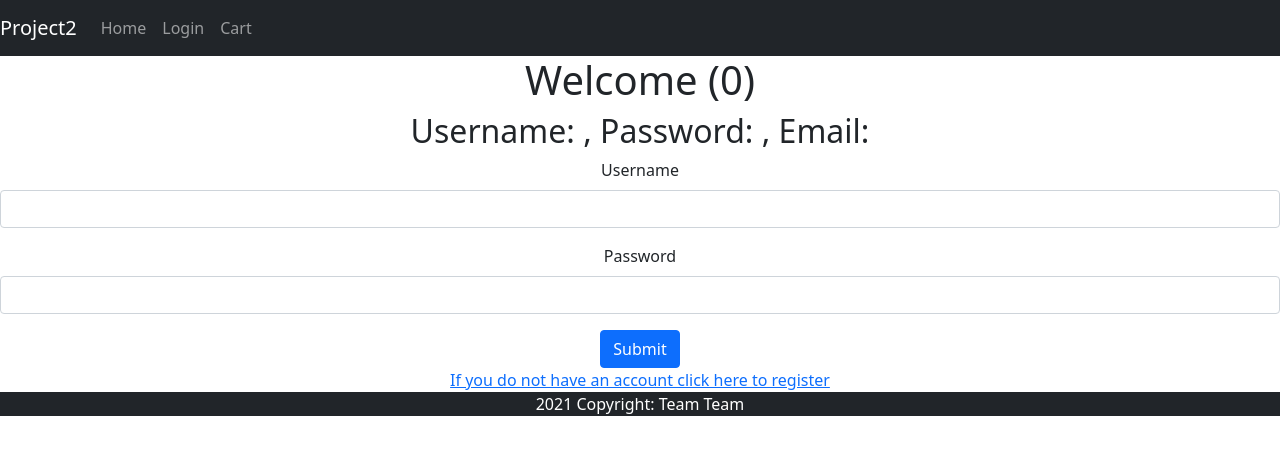
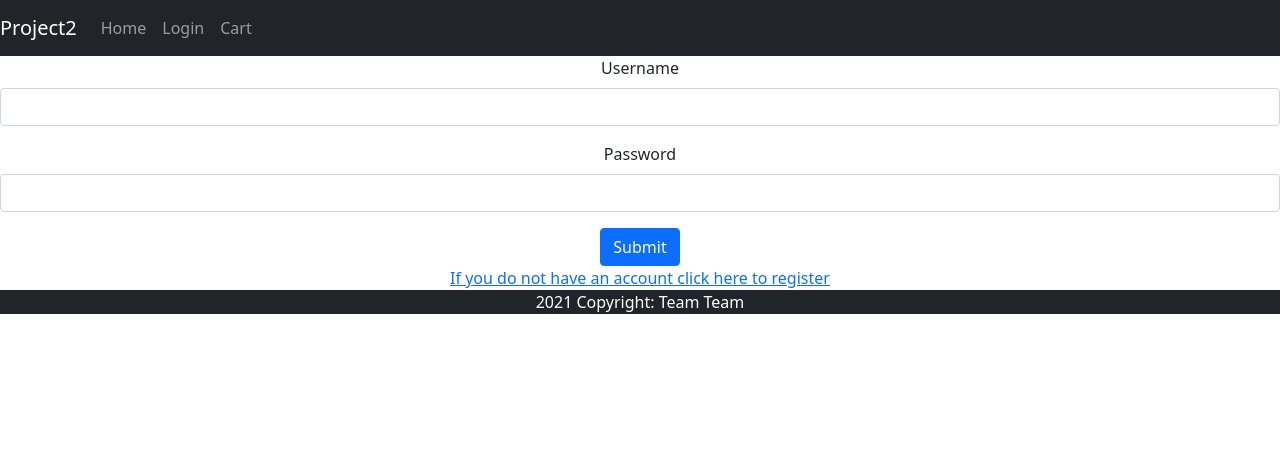
Before and after one commit to ericsungrevature/Project2, a React (Create React App) app: page /login in a window 1280 px wide. Shown: the top 454 px of the page. Built offline with nearby package versions, Linux system fonts and the light colour scheme.

Commit message:
removed Display and Counter

```diff
--- a/src/components/Display.tsx
+++ /dev/null
@@ -1,14 +0,0 @@
-import { useSelector } from "react-redux"
-import { RootState } from "../state/reducers"
-
-const Display = () => {
-    const state = useSelector((state: RootState) => state.user);
-    return (
-        <div>
-            <h1>Welcome {state.firstName} {state.lastName} ({state.id})</h1>
-            <h2>Username: {state.username}, Password: {state.password}, Email: {state.email}</h2>
-        </div>
-    )
-}
-
-export default Display;
--- a/src/pages/HomePage/index.tsx
+++ b/src/pages/HomePage/index.tsx
@@ -1,4 +1,3 @@
-import Display from "../../components/Display";
 import Footer from "../../components/Footer";
 import Header from "../../components/Header";
 import Navbar from "../../components/Navbar";
@@ -10,7 +9,6 @@ const HomePage = () => {
             <Navbar />
             <Header />
             <RecipeList />
-            <Display />
             <Footer />
         </div>
     );
--- a/src/pages/LoginPage/index.tsx
+++ b/src/pages/LoginPage/index.tsx
@@ -1,4 +1,3 @@
-import Display from "../../components/Display";
 import Footer from "../../components/Footer";
 import LoginForm from "../../components/LoginForm";
 import Navbar from "../../components/Navbar";
@@ -8,7 +7,6 @@ const LoginPage = () => {
     return (
         <div>
             <Navbar />
-            <Display />
             <LoginForm />
             <RegisterRequest />
             <Footer />
--- a/src/pages/RegisterPage/index.tsx
+++ b/src/pages/RegisterPage/index.tsx
@@ -1,4 +1,3 @@
-import Display from "../../components/Display";
 import Footer from "../../components/Footer";
 import Navbar from "../../components/Navbar";
 import RegisterForm from "../../components/RegisterForm";
@@ -7,7 +6,6 @@ const RegisterPage = () => {
     return (
         <div>
             <Navbar />
-            <Display />
             <RegisterForm />
             <Footer />
         </div>
```
Also changed, not shown: src/components/Counter.tsx (deleted, +0 -26 lines), src/pages/RecipePage/index.tsx (+0 -9 lines).
